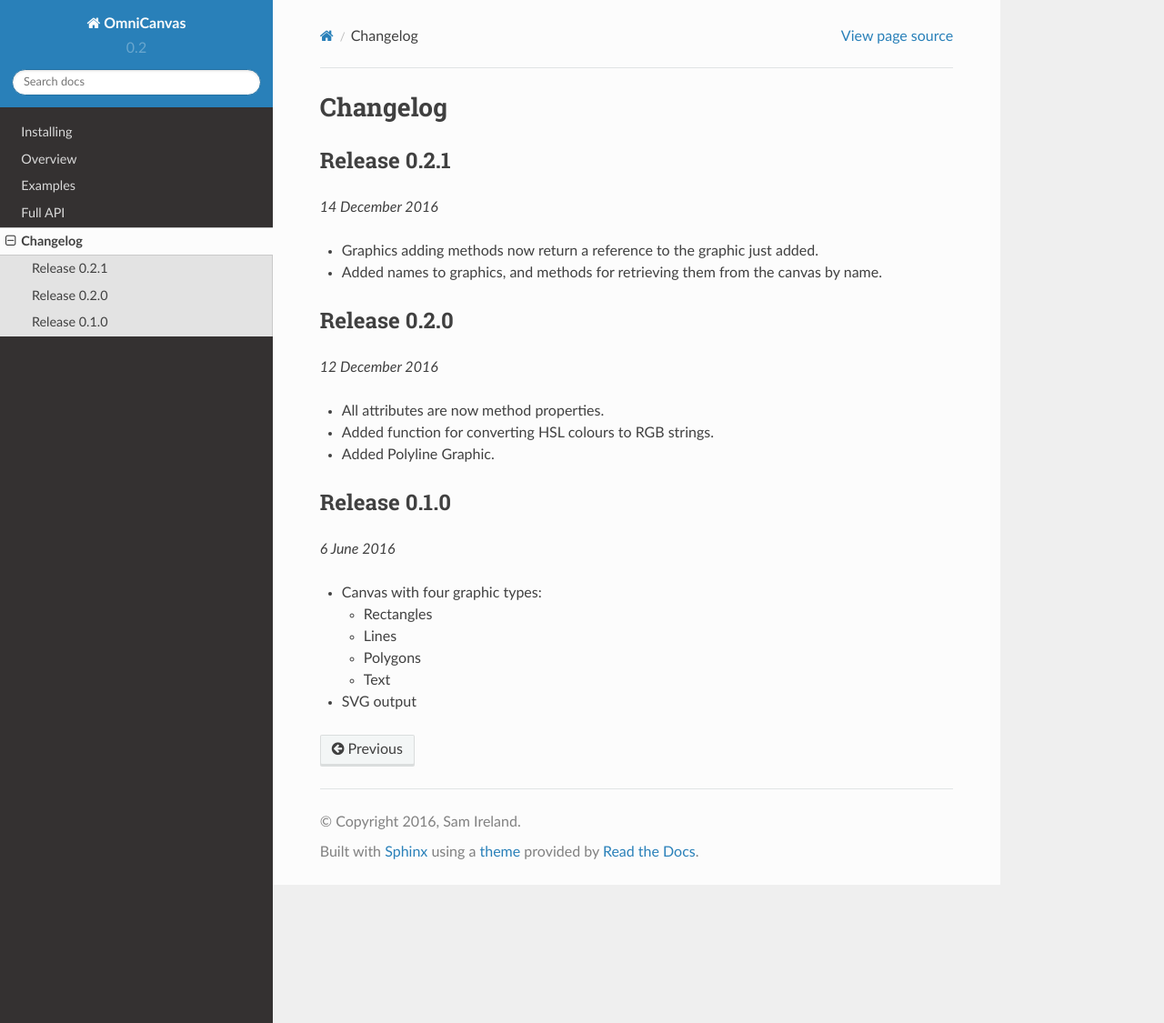
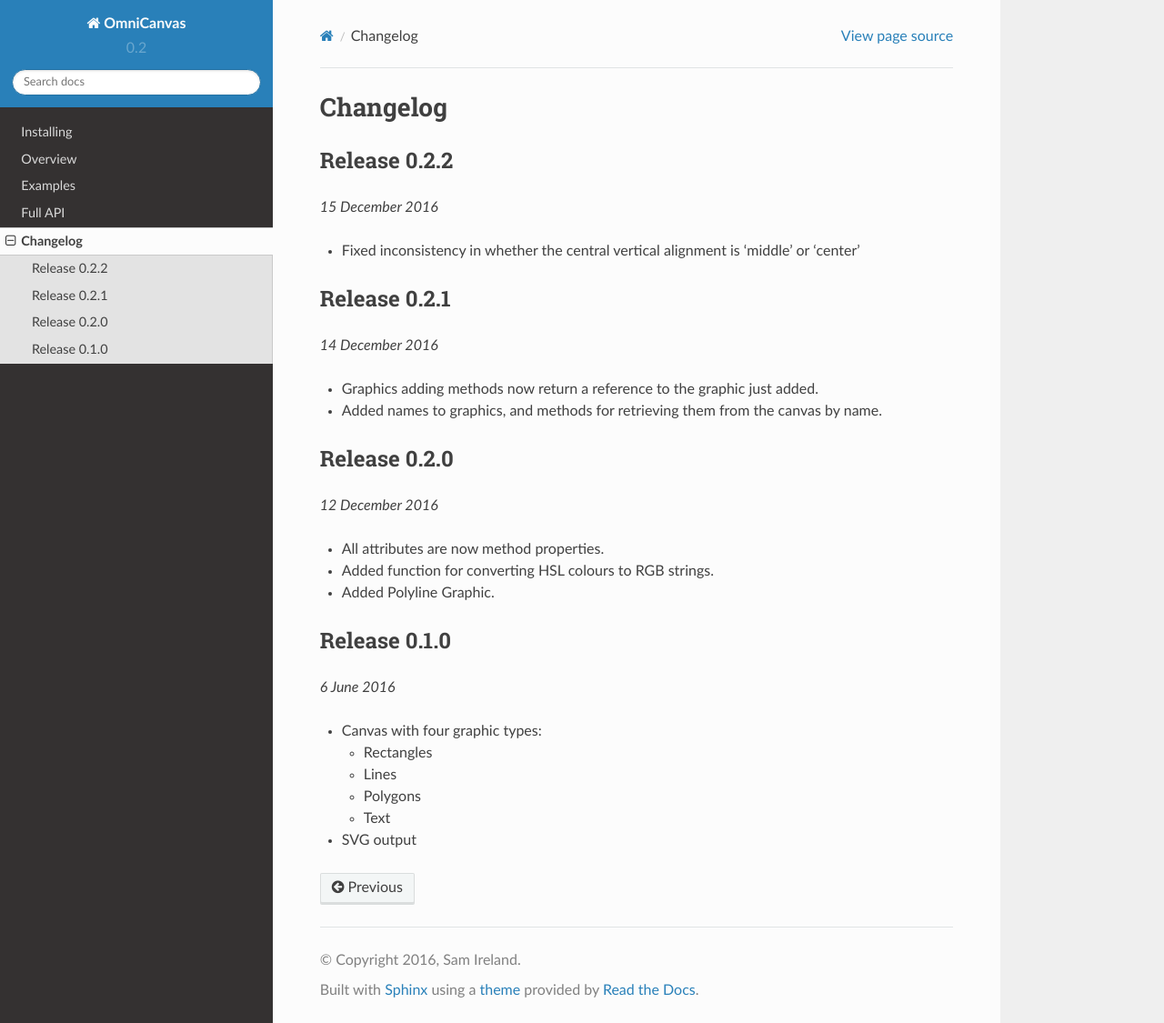
Before and after one commit to samirelanduk/omnicanvas, a Sphinx documentation site: the page built from docs/source/changelog.rst, in a window 1280 px wide and 1125 px high. Shown: the whole window at 91% size. Built offline with Sphinx 7.4.7 and the Read the Docs theme 2.0.0, drawn with Linux system fonts in a browser that asks for light colours.

```diff
--- a/docs/source/changelog.rst
+++ b/docs/source/changelog.rst
@@ -1,5 +1,13 @@
 Changelog
 ---------
+
+Release 0.2.2
+~~~~~~~~~~~~~
+
+`15 December 2016`
+
+* Fixed inconsistency in whether the central vertical alignment is 'middle' or 'center'
+
 
 Release 0.2.1
 ~~~~~~~~~~~~~
```
Also changed, not shown: README.rst (+8 -0 lines).
